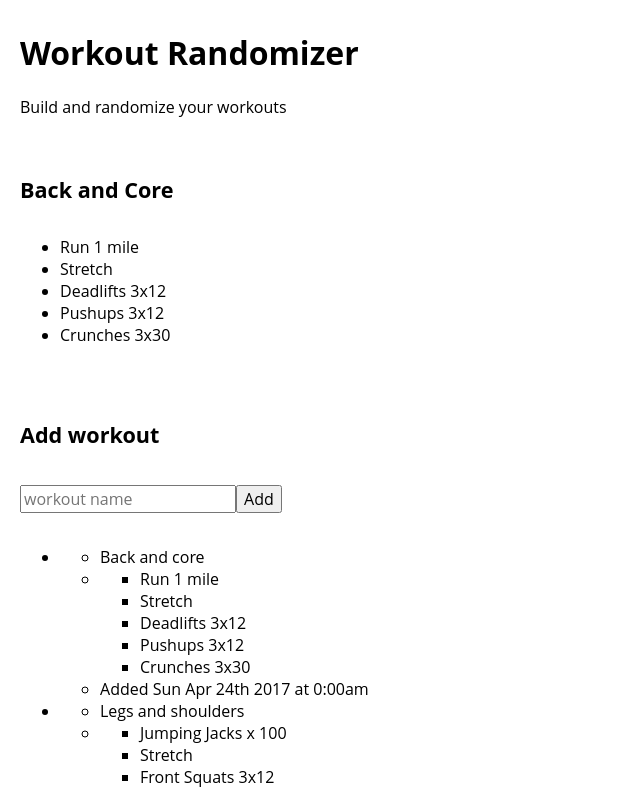
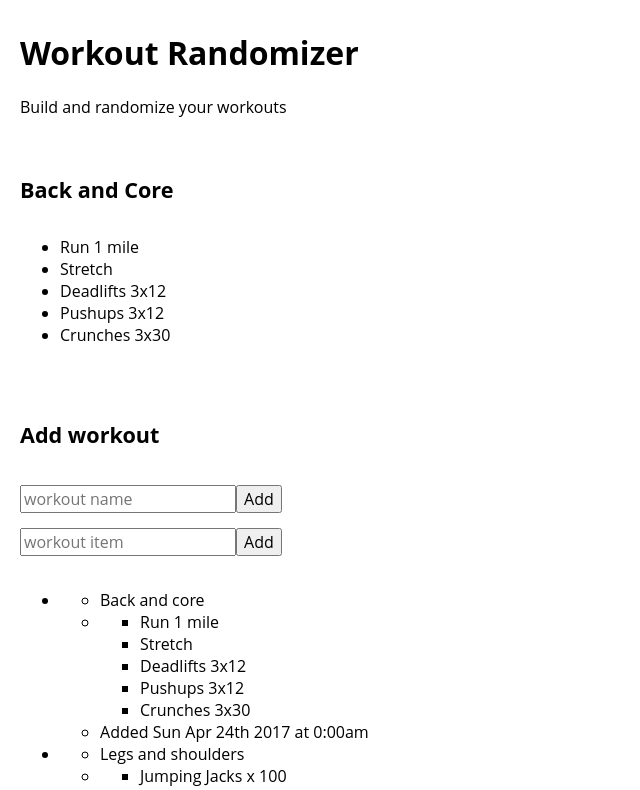
Before and after one commit to mrjasonweaver/workout-randomizer, a React (Create React App) app: page / in a window 1280 px wide. Shown: the top 790 px of the page, without its empty margins (0-640 px from the left). Built offline with nearby package versions, Linux system fonts and the light colour scheme.

Commit message:
Added AddWorkoutItembutton element

```diff
--- a/src/components/AddWorkout.js
+++ b/src/components/AddWorkout.js
@@ -1,6 +1,7 @@
 import React from 'react';
 import WorkoutList from './WorkoutList';
 import AddWorkoutNameButton from './AddWorkoutNameButton';
+import AddWorkoutItemButton from './AddWorkoutItemButton';
 import workouts from '../data.js'
 
 class AddWorkout extends React.Component {
@@ -11,7 +12,7 @@ class AddWorkout extends React.Component {
                     <form className="add-workout">
                         <h3>{this.props.sectionTitle}</h3>
                         <input placeholder="workout name"/><AddWorkoutNameButton />
-                        <input hidden placeholder="workout item"/><button hidden>Add</button>
+                        <input placeholder="workout item"/><AddWorkoutItemButton />
                     </form>
                     <WorkoutList workouts={workouts}/>
                 </div>
```
